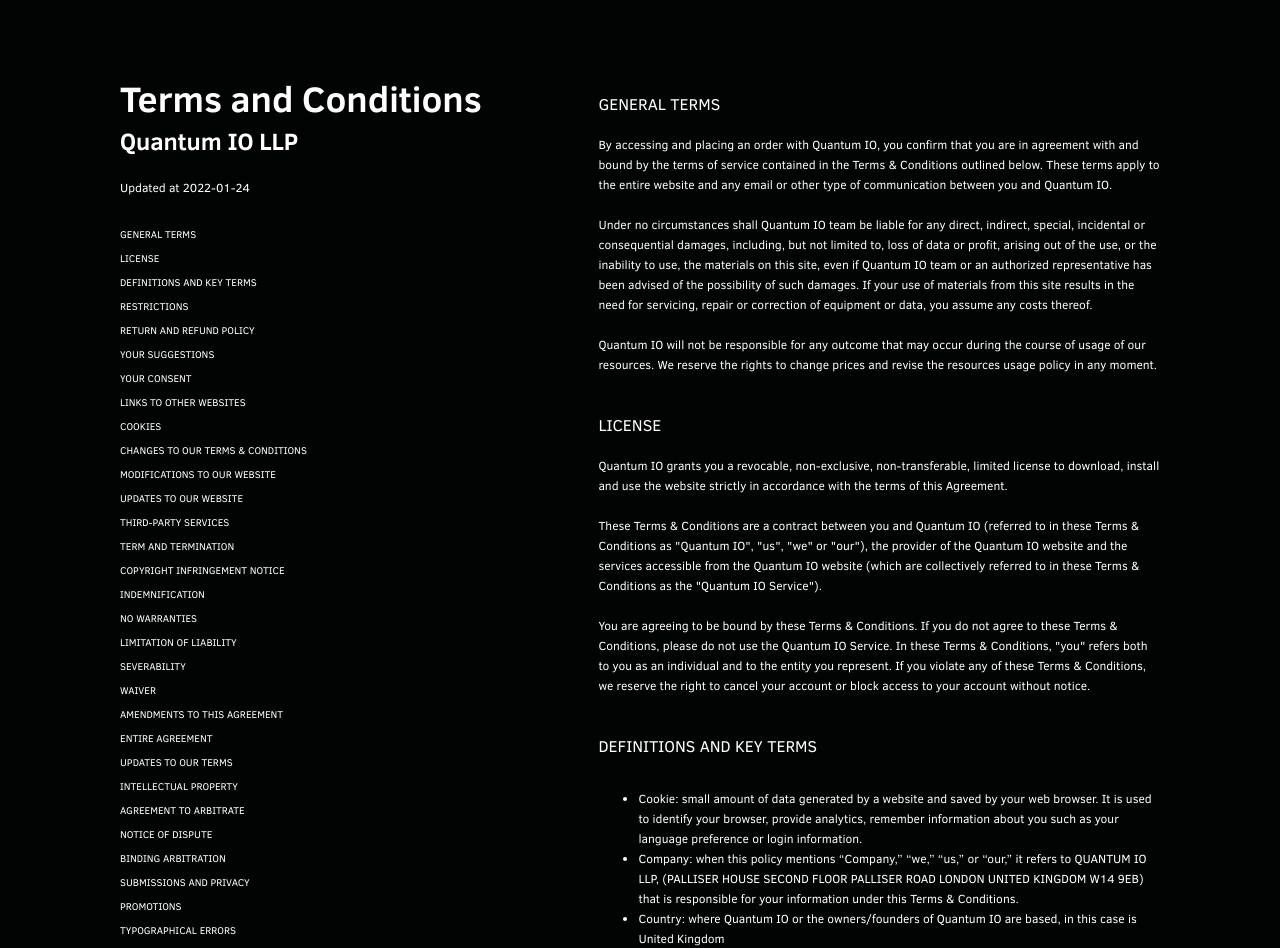
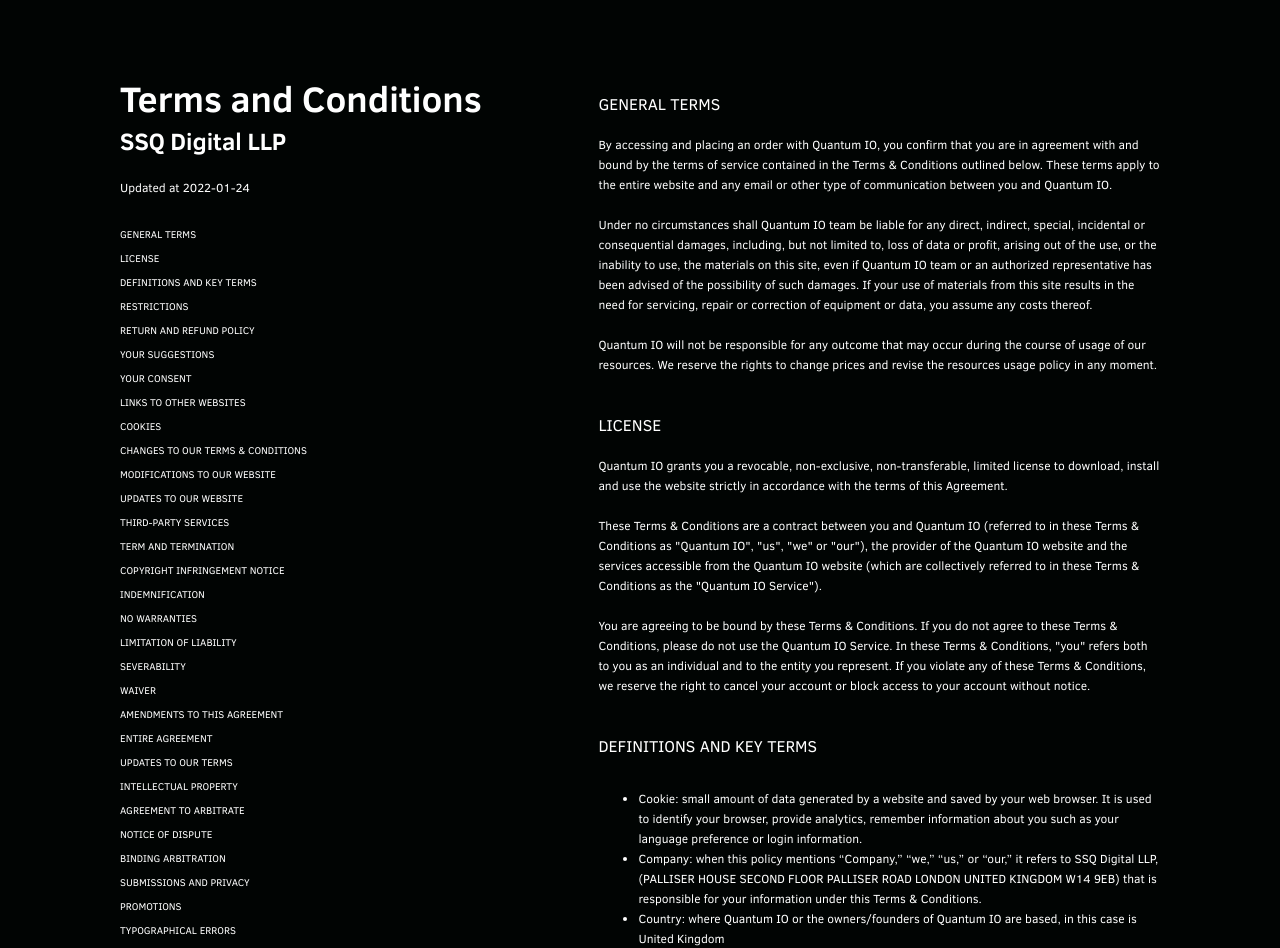
Before and after one commit to cactusweb/Quantum-landing, a Next.js app: page /terms in a window 1280 px wide. Shown: the part 67-1015 px from the top of the page. Built offline with nearby package versions, Linux system fonts and the light colour scheme.

Commit message:
Update company name and email

```diff
--- a/components/Footer.tsx
+++ b/components/Footer.tsx
@@ -218,8 +218,8 @@
         </Col>
         <Col>
           <Heading>Contact</Heading>
-          <Link href="mailto:quantumio.nft@gmail.com">
-            quantumio.nft@gmail.com
+          <Link href="mailto:ohodkompsonutzer@gmail.com">
+            ohodkompsonutzer@gmail.com
           </Link>
           <SocialsIconsRow>
             <SocialsIcon
@@ -242,7 +242,7 @@
       <UnderFooterRow>
         <UnderFooterWrapper>
           <CopyrightText>
-            Quantum IO LLP <MobileHidden>| </MobileHidden>
+            SSQ Digital LLP <MobileHidden>| </MobileHidden>
             <MobileOnlyBreak />
             Copyright © 2022 | All rights reserved.
           </CopyrightText>
--- a/pages/terms.tsx
+++ b/pages/terms.tsx
@@ -114,7 +114,7 @@
       <Container>
         <LeftColumn>
           <Title>Terms and Conditions</Title>
-          <Subtitle>Quantum IO LLP</Subtitle>
+          <Subtitle>SSQ Digital LLP</Subtitle>
           <InformationText>Updated at 2022-01-24</InformationText>
           <SideLink href="#1">General Terms</SideLink>
           <SideLink href="#2">License</SideLink>
@@ -208,9 +208,9 @@
               </li>
               <li>
                 Company: when this policy mentions “Company,” “we,” “us,” or
-                “our,” it refers to QUANTUM IO LLP, (PALLISER HOUSE SECOND FLOOR
-                PALLISER ROAD LONDON UNITED KINGDOM W14 9EB) that is responsible
-                for your information under this Terms & Conditions.
+                “our,” it refers to SSQ Digital LLP, (PALLISER HOUSE SECOND
+                FLOOR PALLISER ROAD LONDON UNITED KINGDOM W14 9EB) that is
+                responsible for your information under this Terms & Conditions.
               </li>
               <li>
                 Country: where Quantum IO or the owners/founders of Quantum IO
@@ -609,7 +609,7 @@
             Notice of Dispute, which is a written statement that sets forth the
             name, address, and contact information of the party giving it, the
             facts giving rise to the dispute, and the relief requested. You must
-            send any Notice of Dispute via email to: quantumio.nft@gmail.com.
+            send any Notice of Dispute via email to: ohodkompsonutzer@gmail.com.
             Quantum IO will send any Notice of Dispute to you by mail to your
             address if we have it, or otherwise to your email address. You and
             Quantum IO will attempt to resolve any dispute through informal
@@ -746,7 +746,7 @@
           <Text>
             Don't hesitate to contact us if you have any questions.
             <ul>
-              <li>Via Email: quantumio.nft@gmail.com</li>
+              <li>Via Email: ohodkompsonutzer@gmail.com</li>
             </ul>
           </Text>
         </RightColumn>
```
Also changed, not shown: pages/privacy.tsx (+5 -5 lines).
